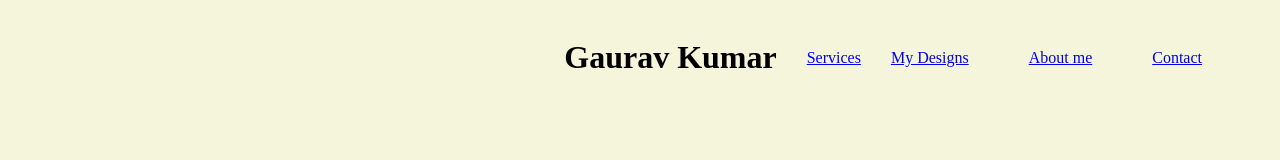
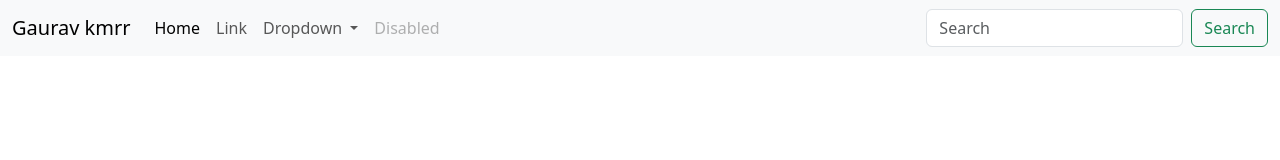
Before and after one commit to Gauravkmrr007/Portfolio, a plain HTML site: page index.html in a window 1280 px wide. Drawn offline with nearby package versions, Linux system fonts and the light colour scheme.

Commit message:
index.html

```diff
--- a/index.html
+++ b/index.html
@@ -1,20 +1,56 @@
 <!DOCTYPE html>
 <html lang="en">
+
 <head>
-    <meta charset="UTF-8">
-    <meta name="viewport" content="width=device-width, initial-scale=1.0">
-    <title>Gaurav`s Web-Folio</title>
+  <meta charset="UTF-8">
+  <meta name="viewport" content="width=device-width, initial-scale=1.0">
+  <title>Bootstrap Components</title>
+  <link href="https://cdn.jsdelivr.net/npm/bootstrap@5.3.0-alpha2/dist/css/bootstrap.min.css" rel="stylesheet"
+    integrity="sha384-aFq/bzH65dt+w6FI2ooMVUpc+21e0SRygnTpmBvdBgSdnuTN7QbdgL+OapgHtvPp" crossorigin="anonymous">
+  <style>
+
+  </style>
 </head>
-<link rel="stylesheet" href="style.css">
+
 <body>
-    <div class="container">
-    <div class="navbar">
-        <h1>Gaurav Kumar </h1>
-        <li><a href="./html-table.html">Services</a></li>
-        <li><a href="./inline-block.html">My Designs</li>
-        <li><a href="./absolute-position.html">About me</li>
-        <li><a href="./float.html">Contact</li>
-        </div>
+
+  <nav class="navbar navbar-expand-lg bg-body-tertiary">
+    <div class="container-fluid">
+      <a class="navbar-brand" href="#">Gaurav kmrr</a>
+      <button class="navbar-toggler" type="button" data-bs-toggle="collapse" data-bs-target="#navbarSupportedContent" aria-controls="navbarSupportedContent" aria-expanded="false" aria-label="Toggle navigation">
+        <span class="navbar-toggler-icon"></span>
+      </button>
+      <div class="collapse navbar-collapse" id="navbarSupportedContent">
+        <ul class="navbar-nav me-auto mb-2 mb-lg-0">
+          <li class="nav-item">
+            <a class="nav-link active" aria-current="page" href="#">Home</a>
+          </li>
+          <li class="nav-item">
+            <a class="nav-link" href="#">Link</a>
+          </li>
+          <li class="nav-item dropdown">
+            <a class="nav-link dropdown-toggle" href="#" role="button" data-bs-toggle="dropdown" aria-expanded="false">
+              Dropdown
+            </a>
+            <ul class="dropdown-menu">
+              <li><a class="dropdown-item" href="#">Action</a></li>
+              <li><a class="dropdown-item" href="#">Another action</a></li>
+              <li><hr class="dropdown-divider"></li>
+              <li><a class="dropdown-item" href="#">Something else here</a></li>
+            </ul>
+          </li>
+          <li class="nav-item">
+            <a class="nav-link disabled" aria-disabled="true">Disabled</a>
+          </li>
+        </ul>
+        <form class="d-flex" role="search">
+          <input class="form-control me-2" type="search" placeholder="Search" aria-label="Search">
+          <button class="btn btn-outline-success" type="submit">Search</button>
+        </form>
       </div>
+    </div>
+  </nav>
+  <script src="https://cdn.jsdelivr.net/npm/bootstrap@5.3.1/dist/js/bootstrap.bundle.min.js" integrity="sha384-HwwvtgBNo3bZJJLYd8oVXjrBZt8cqVSpeBNS5n7C8IVInixGAoxmnlMuBnhbgrkm" crossorigin="anonymous"></script>
 </body>
+
 </html>
```
